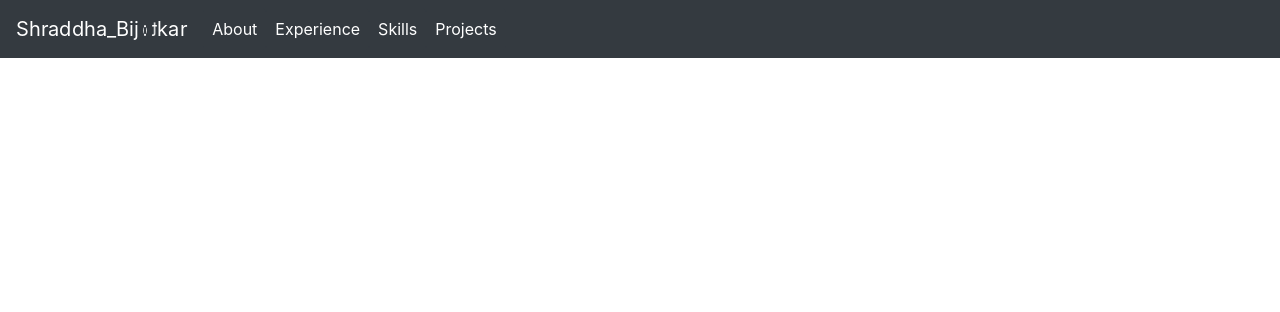
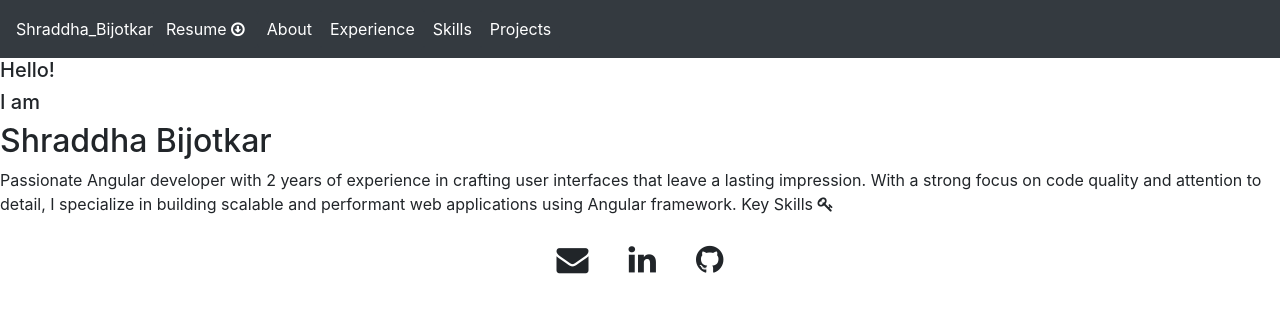
Before and after one commit to shraddha-bijotkar/angular-s9by9p, an Angular app: page / in a window 1280 px wide. Shown: the top 312 px of the page. Built offline with nearby package versions, Linux system fonts and the light colour scheme.

Commit message:
Added basic About section

```diff
--- a/src/app/components/general/footer/footer.component.css
+++ b/src/app/components/general/footer/footer.component.css
@@ -0,0 +1,13 @@
+/* .footer {
+  position: absolute;
+  bottom: 0;
+} */
+.list-group-item:hover {
+  color: grey;
+}
+li {
+  display: block;
+}
+a {
+  all: unset;
+}
--- a/src/app/components/general/footer/footer.component.html
+++ b/src/app/components/general/footer/footer.component.html
@@ -0,0 +1,19 @@
+<div class="footer">
+  <ul class="list-group justify-content-center" style="flex-direction: row">
+    <li class="list-group-item border-0">
+      <a href="mailto:shraddha.bijotkar@gmail.com"
+        ><i class="fa fa-envelope fa-2x" aria-hidden="true"></i
+      ></a>
+    </li>
+    <li class="list-group-item border-0">
+      <a href="https://www.linkedin.com/in/shraddha-bijotkar-155649177"
+        ><i class="fa fa-linkedin fa-2x" aria-hidden="true"></i
+      ></a>
+    </li>
+    <li class="list-group-item border-0">
+      <a href="https://github.com/shraddha-bijotkar"
+        ><i class="fa fa-github fa-2x" aria-hidden="true"></i
+      ></a>
+    </li>
+  </ul>
+</div>
--- a/src/app/components/general/header/header.component.css
+++ b/src/app/components/general/header/header.component.css
@@ -5,9 +5,12 @@
   animation-delay: calc(0.1s * var(--i));
 }
 
-@keyframes flip {
+@keyframes linear {
   0%,
   80% {
     transform: rotateY(360deg);
   }
 }
+a {
+  all: unset;
+}
--- a/src/app/components/general/header/header.component.html
+++ b/src/app/components/general/header/header.component.html
@@ -4,6 +4,12 @@
       <span style="--i:{{ in }}">{{ name }}</span>
     </span>
   </a>
+  <button type="button" class="btn btn-dark">
+    <a
+      href="https://drive.google.com/file/d/11evVaeHM4_3IT2O-HksvXhGI83QX4Rd4/view?usp=drive_link"
+      >Resume <i class="fa fa-arrow-circle-o-down"></i
+    ></a>
+  </button>
   <button
     class="navbar-toggler"
     type="button"
--- a/src/app/components/home/about/about.component.html
+++ b/src/app/components/home/about/about.component.html
@@ -0,0 +1,11 @@
+<h5>Hello!</h5>
+<h5>I am</h5>
+<h2>Shraddha Bijotkar</h2>
+
+<p>
+  Passionate Angular developer with <span>2 years of experience</span> in
+  crafting user interfaces that leave a lasting impression. With a strong focus
+  on code quality and attention to detail, I specialize in building scalable and
+  performant web applications using Angular framework.
+  <a>Key Skills <i class="fa fa-key"></i></a>
+</p>
```
